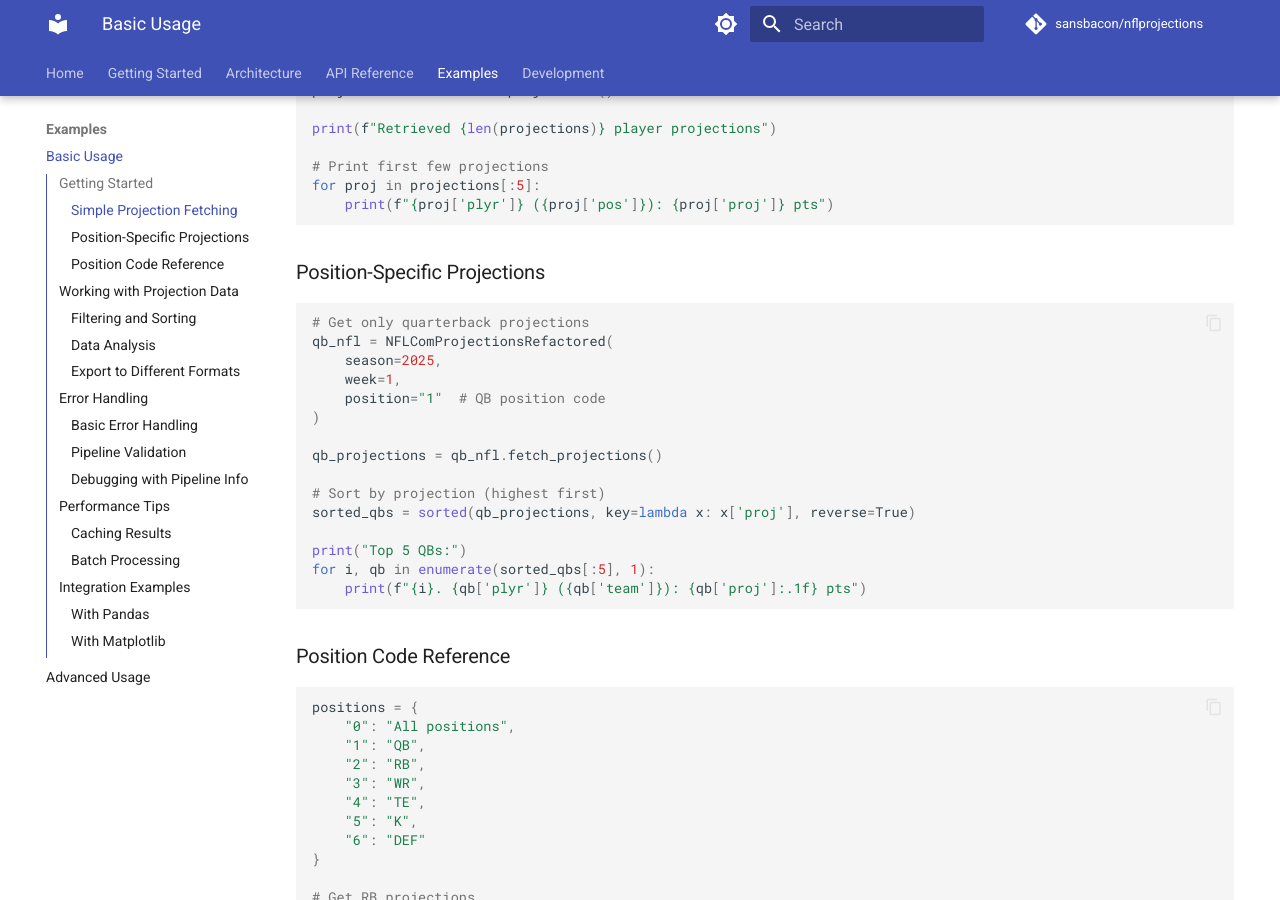
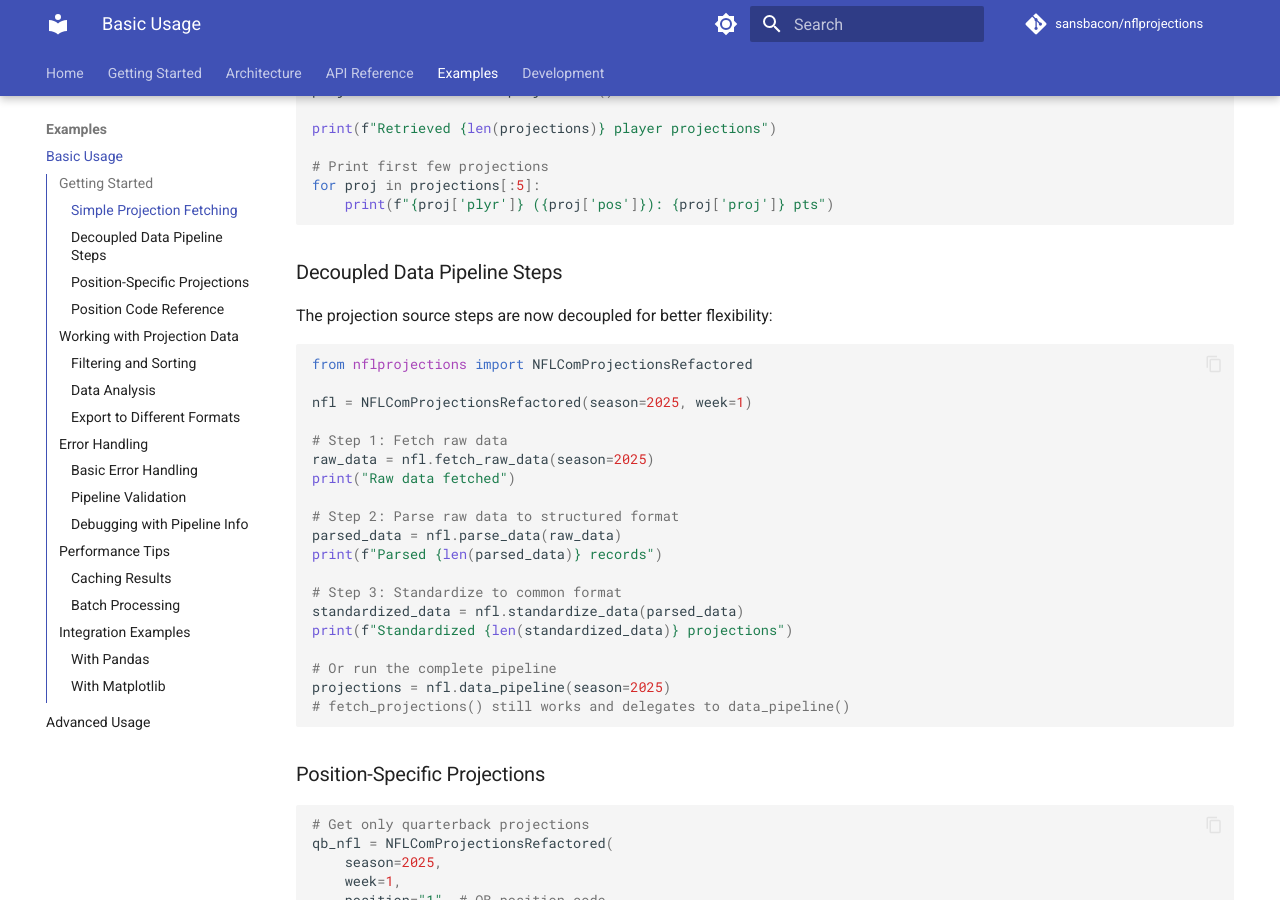
Before and after one commit to sansbacon/nflprojections, an MkDocs documentation site: the page built from docs/examples/basic.md, in a window 1280 px wide and 900 px high, scrolled down 436 px. Built offline with MkDocs 1.6.1 and Material for MkDocs 9.7.7, drawn with Linux system fonts in a browser that asks for light colours; comment, search, counter and statistics services are not loaded.

Commit message:
Add documentation for decoupled projection source methods
Co-authored-by: sansbacon <2755657+sansbacon@users.noreply.github.com>

````diff
--- a/docs/examples/basic.md
+++ b/docs/examples/basic.md
@@ -18,6 +18,32 @@ print(f"Retrieved {len(projections)} player projections")
 # Print first few projections
 for proj in projections[:5]:
     print(f"{proj['plyr']} ({proj['pos']}): {proj['proj']} pts")
+```
+
+### Decoupled Data Pipeline Steps
+
+The projection source steps are now decoupled for better flexibility:
+
+```python
+from nflprojections import NFLComProjectionsRefactored
+
+nfl = NFLComProjectionsRefactored(season=2025, week=1)
+
+# Step 1: Fetch raw data
+raw_data = nfl.fetch_raw_data(season=2025)
+print("Raw data fetched")
+
+# Step 2: Parse raw data to structured format
+parsed_data = nfl.parse_data(raw_data)
+print(f"Parsed {len(parsed_data)} records")
+
+# Step 3: Standardize to common format
+standardized_data = nfl.standardize_data(parsed_data)
+print(f"Standardized {len(standardized_data)} projections")
+
+# Or run the complete pipeline
+projections = nfl.data_pipeline(season=2025)
+# fetch_projections() still works and delegates to data_pipeline()
 ```
 
 ### Position-Specific Projections
````
